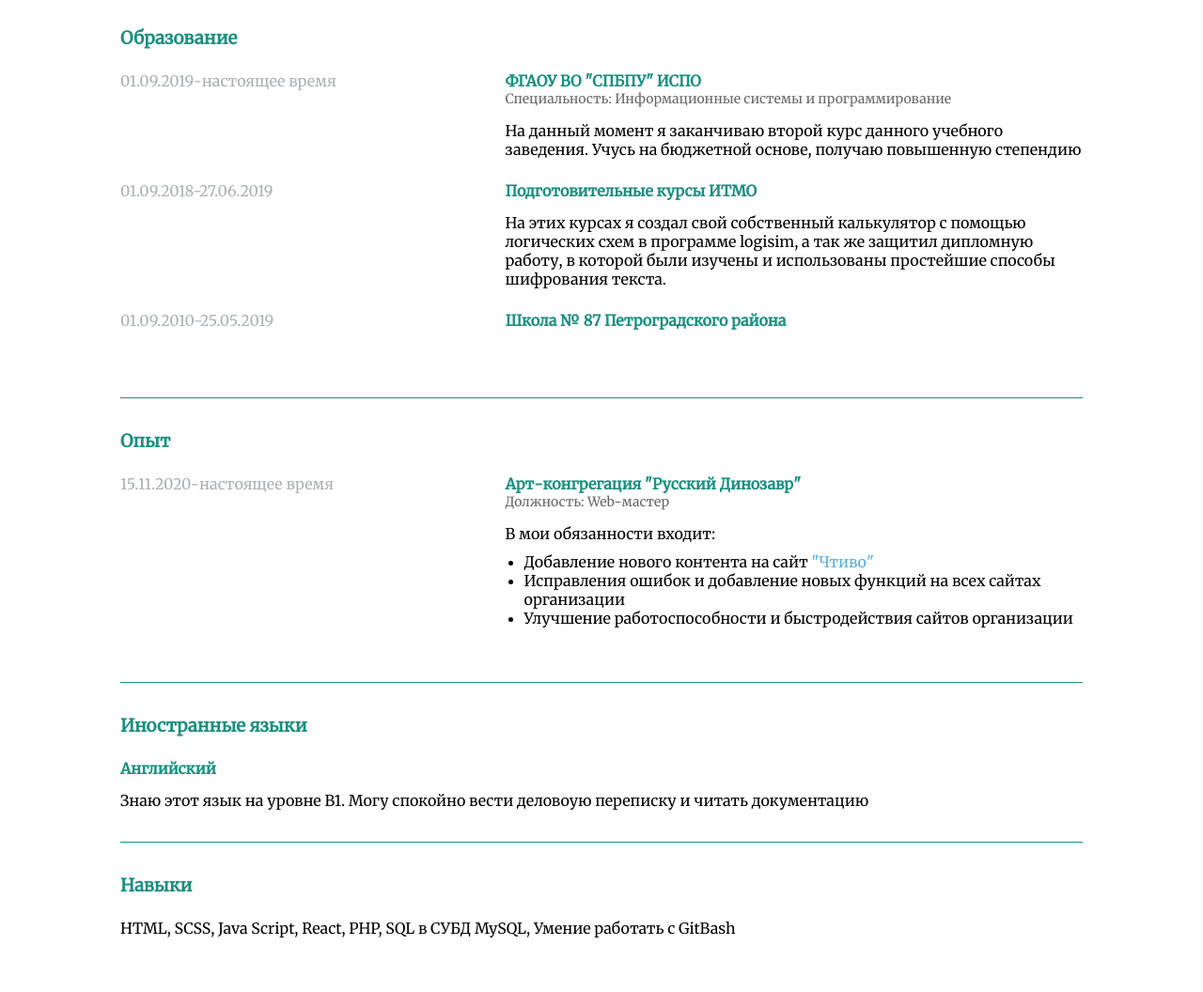
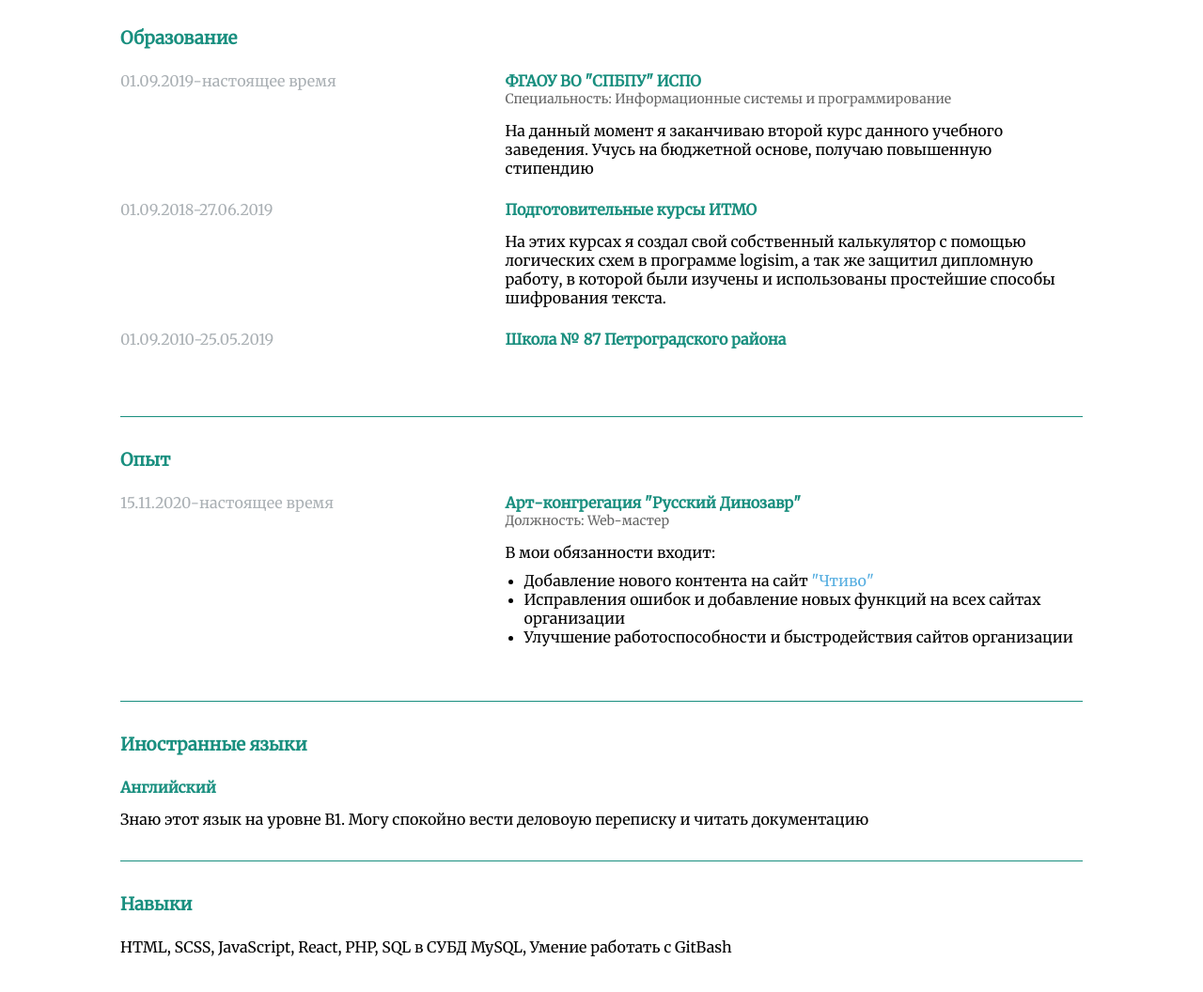
Before and after one commit to Asma-pixel/Resume, a plain HTML site: page index.html in a window 1280 px wide. Shown: the part 360-1416 px from the top of the page at 94% size. Drawn offline with Linux system fonts and the light colour scheme.

Commit message:
fix mistakes

```diff
--- a/index.html
+++ b/index.html
@@ -36,7 +36,7 @@
                <div class = "e-text">
                    <h4 style = "margin:0">ФГАОУ ВО "СПБПУ" ИСПО</h4>
                    <p class = "post">Специальность: Информационные системы и программирование</p>
-                    <p>На данный момент я заканчиваю второй курс данного учебного заведения. Учусь на бюджетной основе, получаю повышенную степендию</p>
+                    <p>На данный момент я заканчиваю второй курс данного учебного заведения. Учусь на бюджетной основе, получаю повышенную стипендию</p>
                </div>
            </div>
            <div class = "e-info">
@@ -82,7 +82,7 @@
     </section>
        <section class = "e-block skills">
         <h3>Навыки</h3>
-        <p>HTML, SCSS, Java Script, React, PHP, SQL в СУБД MySQL, Умение работать с GitBash</p>
+        <p>HTML, SCSS, JavaScript, React, PHP, SQL в СУБД MySQL, Умение работать с GitBash</p>
        </section>
    </main>
 </body>
```
